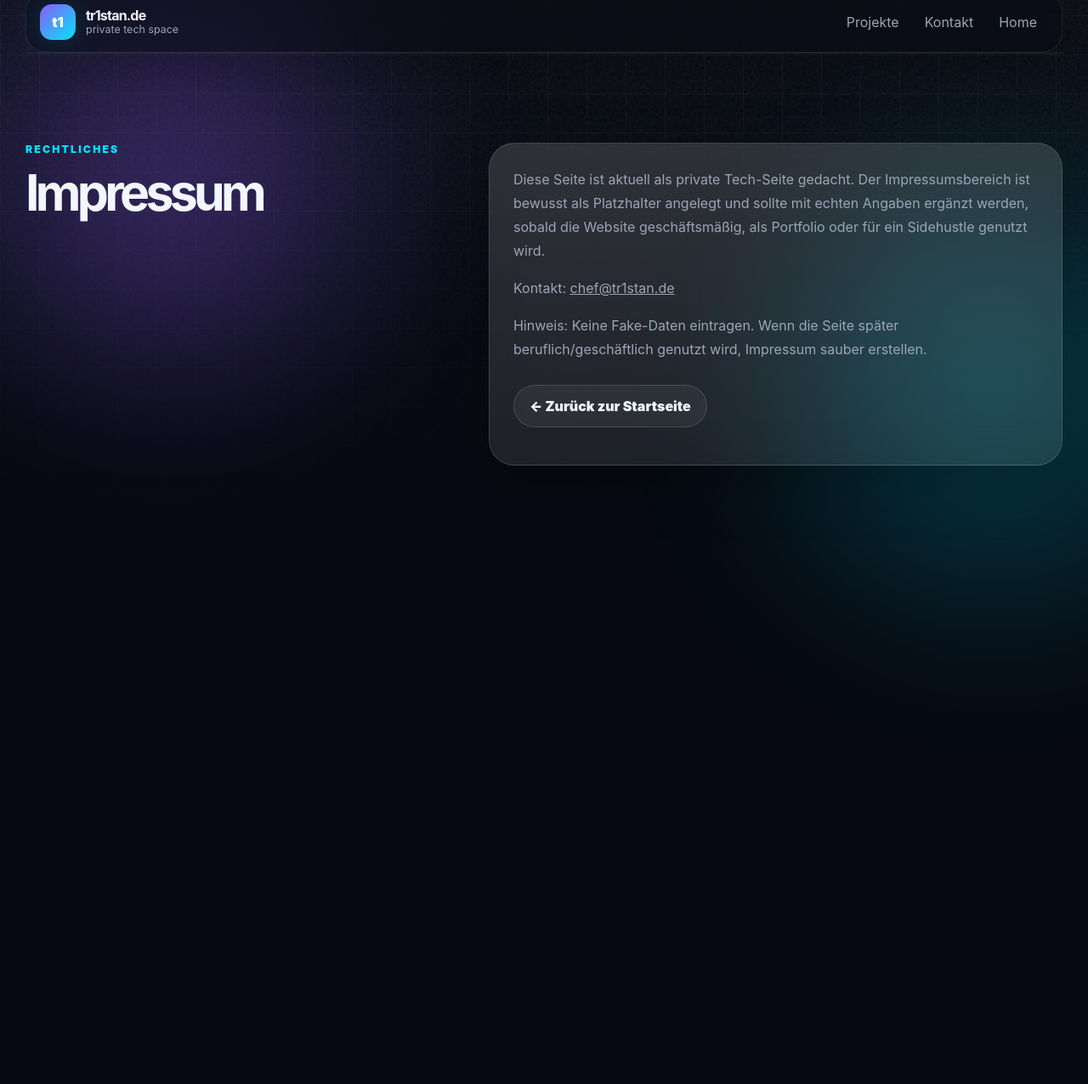
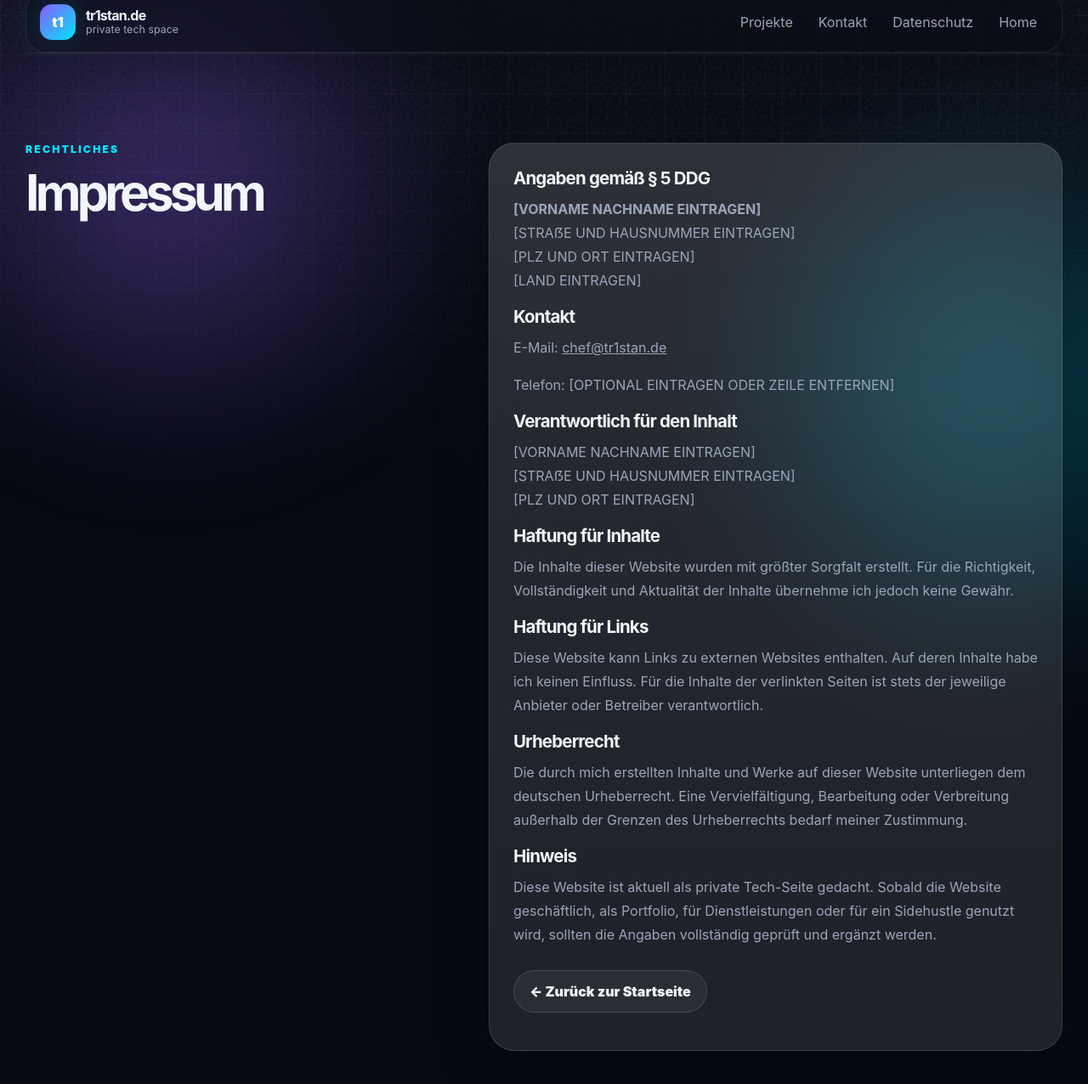
Before and after one commit to tr1stannnnnn/tr1stan.de, a plain HTML site: page impressum.html in a window 1280 px wide. Shown: the part 28-1304 px from the top of the page at 85% size. Before the commit the page ends 818 px from the top, so only its background shows below. Drawn offline with Linux system fonts and the light colour scheme.

Commit message:
Update impressum.html with robots meta tag
Added meta tag for robots to prevent indexing and updated contact information placeholders.

```diff
--- a/impressum.html
+++ b/impressum.html
@@ -3,11 +3,13 @@
 <head>
   <meta charset="UTF-8" />
   <meta name="viewport" content="width=device-width, initial-scale=1.0" />
+  <meta name="robots" content="noindex" />
   <meta name="theme-color" content="#070A12" />
   <title>Impressum · tr1stan.de</title>
   <link rel="icon" href="favicon.svg" type="image/svg+xml" />
   <link rel="stylesheet" href="style.css" />
 </head>
+
 <body>
   <div class="background-grid"></div>
   <div class="aurora aurora-one"></div>
@@ -25,6 +27,7 @@
     <nav class="desktop-nav" aria-label="Seitennavigation">
       <a href="index.html#projects">Projekte</a>
       <a href="index.html#contact">Kontakt</a>
+      <a href="datenschutz.html">Datenschutz</a>
       <a href="index.html">Home</a>
     </nav>
   </header>
@@ -37,18 +40,57 @@
       </div>
 
       <div class="panel reveal is-visible">
+        <h3>Angaben gemäß § 5 DDG</h3>
 
         <p>
-          Diese Seite ist aktuell als private Tech-Seite gedacht. Der Impressumsbereich ist bewusst
-          als Platzhalter angelegt und sollte mit echten Angaben ergänzt werden, sobald die Website
-          geschäftsmäßig, als Portfolio oder für ein Sidehustle genutzt wird.
+          <strong>[VORNAME NACHNAME EINTRAGEN]</strong><br>
+          [STRAẞE UND HAUSNUMMER EINTRAGEN]<br>
+          [PLZ UND ORT EINTRAGEN]<br>
+          [LAND EINTRAGEN]
         </p>
+
+        <h3>Kontakt</h3>
         <p>
-          Kontakt: <a href="mailto:chef@tr1stan.de">chef@tr1stan.de</a>
+          E-Mail:
+          <a href="mailto:chef@tr1stan.de">chef@tr1stan.de</a>
         </p>
+
         <p>
-          Hinweis: Keine Fake-Daten eintragen. Wenn die Seite später beruflich/geschäftlich genutzt wird,
-          Impressum sauber erstellen.
+          Telefon: [OPTIONAL EINTRAGEN ODER ZEILE ENTFERNEN]
+        </p>
+
+        <h3>Verantwortlich für den Inhalt</h3>
+        <p>
+          [VORNAME NACHNAME EINTRAGEN]<br>
+          [STRAẞE UND HAUSNUMMER EINTRAGEN]<br>
+          [PLZ UND ORT EINTRAGEN]
+        </p>
+
+        <h3>Haftung für Inhalte</h3>
+        <p>
+          Die Inhalte dieser Website wurden mit größter Sorgfalt erstellt. Für die Richtigkeit,
+          Vollständigkeit und Aktualität der Inhalte übernehme ich jedoch keine Gewähr.
+        </p>
+
+        <h3>Haftung für Links</h3>
+        <p>
+          Diese Website kann Links zu externen Websites enthalten. Auf deren Inhalte habe ich keinen
+          Einfluss. Für die Inhalte der verlinkten Seiten ist stets der jeweilige Anbieter oder
+          Betreiber verantwortlich.
+        </p>
+
+        <h3>Urheberrecht</h3>
+        <p>
+          Die durch mich erstellten Inhalte und Werke auf dieser Website unterliegen dem deutschen
+          Urheberrecht. Eine Vervielfältigung, Bearbeitung oder Verbreitung außerhalb der Grenzen
+          des Urheberrechts bedarf meiner Zustimmung.
+        </p>
+
+        <h3>Hinweis</h3>
+        <p>
+          Diese Website ist aktuell als private Tech-Seite gedacht. Sobald die Website geschäftlich,
+          als Portfolio, für Dienstleistungen oder für ein Sidehustle genutzt wird, sollten die
+          Angaben vollständig geprüft und ergänzt werden.
         </p>
 
         <p style="margin-top: 28px;">
```
